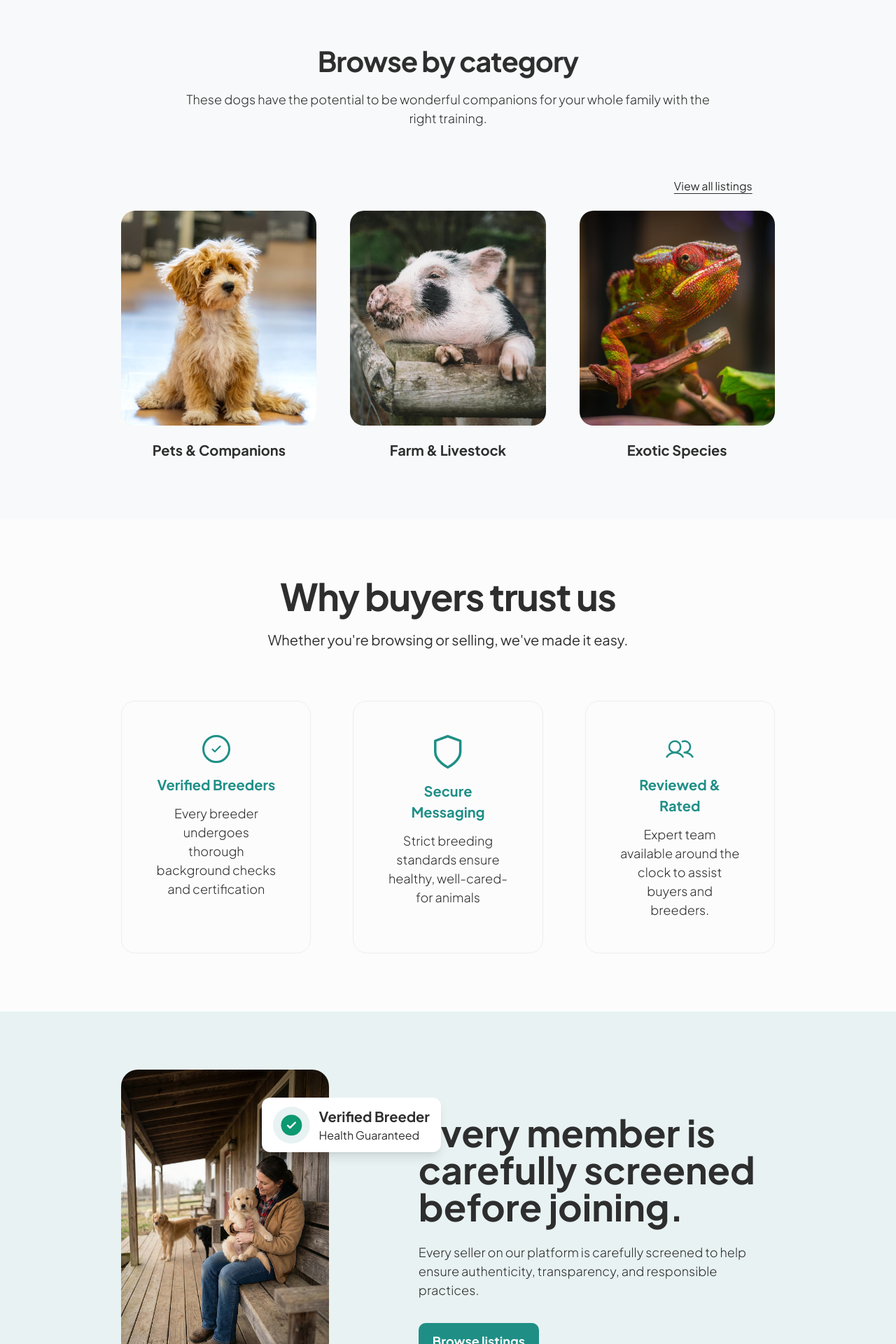
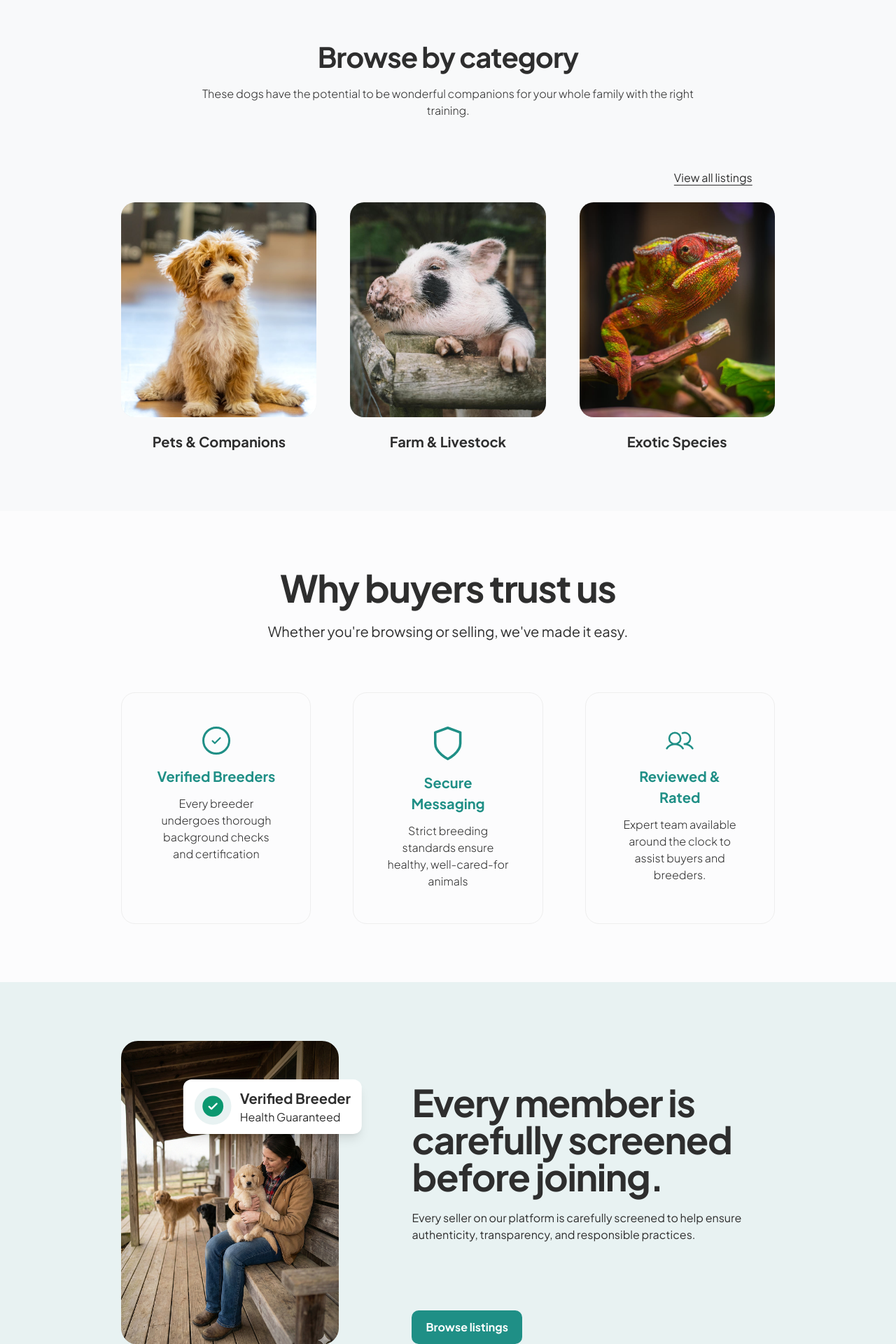
Before and after one commit to NH-Shohan/pets-plus, a Next.js app: page / in a window 1280 px wide. Shown: the part 640-2560 px from the top of the page at 70% size. Built offline with nearby package versions, Linux system fonts and the light colour scheme.

Commit message:
style: Update spacing, typography, and responsiveness in globals.css, Categories, VerifiedBreeders, and SectionHeader components; remove unnecessary peer dependencies from package-lock.json.

```diff
--- a/src/app/globals.css
+++ b/src/app/globals.css
@@ -61,7 +61,7 @@ body {
 
 /* Heading Spacing */
 .heading-bottom-padding {
-  margin-bottom: max(1rem, 1.6vw);
+  padding-bottom: max(12px, 1.6vw);
 }
 .hero-heading-bottom-padding {
   margin-bottom: max(4rem, 6.5vw);
@@ -110,7 +110,7 @@ body {
 
 .text-body-medium {
   @apply font-jakarta font-light;
-  font-size: max(18px, 0.938vw);
+  font-size: max(16px, 0.938vw);
   line-height: 1.5;
 }
 
@@ -145,11 +145,11 @@ body {
 }
 
 .section-title {
-  @apply font-jakarta font-bold text-[max(28px,4.16vw)] lg:leading-none leading-normal;
+  @apply font-jakarta font-bold text-[max(30px,4.16vw)] lg:leading-none leading-normal;
 }
 
 .section-title--lg {
-  @apply font-jakarta font-bold text-[max(28px,3.12vw)] lg:leading-none leading-normal;
+  @apply font-jakarta font-bold text-[max(30px,3.12vw)] lg:leading-none leading-normal;
 }
 .section-title--medium {
   @apply font-jakarta font-bold leading-normal lg:leading-none text-[max(24px,2.08vw)];
--- a/src/components/sections/Categories.tsx
+++ b/src/components/sections/Categories.tsx
@@ -62,7 +62,8 @@ export default function Categories() {
           title="Browse by category"
           description="These dogs have the potential to be wonderful companions for your whole family with the right training."
           headingClassName="section-title--lg"
-          descriptionClassName="text-body-medium max-w-[max(750px,40vw)]"
+          descriptionClassName="text-body-medium max-w-[max(342px,17.81vw)] sm:max-w-[max(750px,40vw)]"
+          containerClassName="mb-[64px]"
         />
 
         {/* View all link */}
--- a/src/components/sections/VerifiedBreeders.tsx
+++ b/src/components/sections/VerifiedBreeders.tsx
@@ -1,16 +1,15 @@
-"use client";
+'use client';
 
-import Button from "@/components/ui/Button";
-import Image from "next/image";
+import Button from '@/components/ui/Button';
+import SectionHeader from '@/components/ui/SectionHeader';
+import Image from 'next/image';
 
 function VerifiedBadge() {
   return (
-    <div className="absolute top-4 right-4 sm:top-10 sm:-right-4 lg:-right-40 bg-surface rounded-xl px-4 py-3 shadow-lg flex items-center gap-3 pointer-events-none">
+    <div className="absolute bottom-[-8%] translate-y-[-20%] lg:translate-y-[50%] left-1/2 -translate-x-1/2 lg:top-4 lg:left-auto lg:translate-x-[-60%] lg:-right-[60%] 2xl:translate-x-[-70%] 2xl:-right-[70%] lg:bottom-auto w-max max-w-[calc(100%-2rem)] bg-surface rounded-xl px-4 py-3 shadow-lg flex items-center gap-3 pointer-events-none shrink-0">
       <Image src="/check-circle.svg" alt="Verified" width={53} height={53} />
       <div>
-        <p className="text-body-large text-foreground font-bold">
-          Verified Breeder
-        </p>
+        <p className="text-body-large text-foreground font-bold">Verified Breeder</p>
         <p className="text-body-base">Health Guaranteed</p>
       </div>
     </div>
@@ -19,12 +18,12 @@ function VerifiedBadge() {
 
 export default function VerifiedBreeders() {
   return (
-    <section className="w-full bg-mint-subtle! section-padding-top-bottom overflow-hidden">
+    <section className="w-full bg-mint-subtle! section-padding-top-bottom">
       <div className="main-container">
-        <div className="grid grid-cols-1 lg:grid-cols-5 gap-8 lg:gap-32 items-center">
+        <div className="grid grid-cols-1 lg:grid-cols-5 gap-y-16 lg:gap-x-[max(6vw,38px)] xl:gap-x-[max(38px,8.17vw)] items-center">
           {/* Left - Image */}
           <div className="relative col-span-2">
-            <div className="relative rounded-3xl overflow-hidden aspect-square lg:aspect-auto">
+            <div className="relative rounded-3xl overflow-hidden aspect-4/6 sm:aspect-square lg:aspect-auto">
               <Image
                 src="/verified.png"
                 alt="Verified breeder with puppy"
@@ -33,26 +32,22 @@ export default function VerifiedBreeders() {
                 className="w-full h-full object-cover object-center"
               />
             </div>
-
             <VerifiedBadge />
           </div>
 
           {/* Right - Content */}
-          <div className="flex flex-col items-start gap-6 lg:col-span-3 max-w-[max(720px,38vw)] w-full lg:mt-[60px]">
-            <h2 className="section-title  text-foreground text-left!">
-              Every member is carefully screened before joining.
-            </h2>
-
-            <div className="">
-              <p className="text-body-medium text-foreground  text-left! margin-bottom-lg">
-                Every seller on our platform is carefully screened to help
-                ensure authenticity, transparency, and responsible practices.
-              </p>
-              <div className="">
-                <Button variant="primary" size="default">
-                  Browse listings
-                </Button>
-              </div>
+          <div className="flex flex-col sm:max-w-[max(650px,36.40vw)] max-w-[342px] items-center lg:text-left text-center lg:items-start gap-6 lg:col-span-3 min-w-0 w-full lg:mt-[60px]">
+            <SectionHeader
+              title="Every member is carefully screened before joining."
+              description="Every seller on our platform is carefully screened to help ensure authenticity, transparency, and responsible practices."
+              headingClassName="section-title text-foreground"
+              descriptionClassName="text-body-medium text-foreground"
+              containerClassName="lg:items-start lg:text-left "
+            />
+            <div>
+              <Button variant="primary" size="default">
+                Browse listings
+              </Button>
             </div>
           </div>
         </div>
--- a/src/components/ui/SectionHeader.tsx
+++ b/src/components/ui/SectionHeader.tsx
@@ -1,4 +1,6 @@
 'use client';
+
+import { twMerge } from 'tailwind-merge';
 
 interface SectionHeaderProps {
   title: string;
@@ -28,11 +30,9 @@ export default function SectionHeader({
   containerClassName = ''
 }: SectionHeaderProps) {
   return (
-    <div
-      className={`flex flex-col items-center text-center heading-bottom-padding mb-12! lg:mb-18! ${containerClassName}`}
-    >
-      <h2 className={`${headingClassName} heading-bottom-padding font-extrabold tracking-tight`}>{title}</h2>
-      <p className={`${descriptionClassName}`}>{description}</p>
+    <div className={twMerge('flex flex-col items-center text-center  mb-15 lg:mb-18', containerClassName)}>
+      <h2 className={twMerge('heading-bottom-padding font-extrabold tracking-tight', headingClassName)}>{title}</h2>
+      <p className={twMerge('text-body-large', descriptionClassName)}>{description}</p>
     </div>
   );
 }
```
Also changed, not shown: 1 other file (tests, documents, lock files or other folders).
